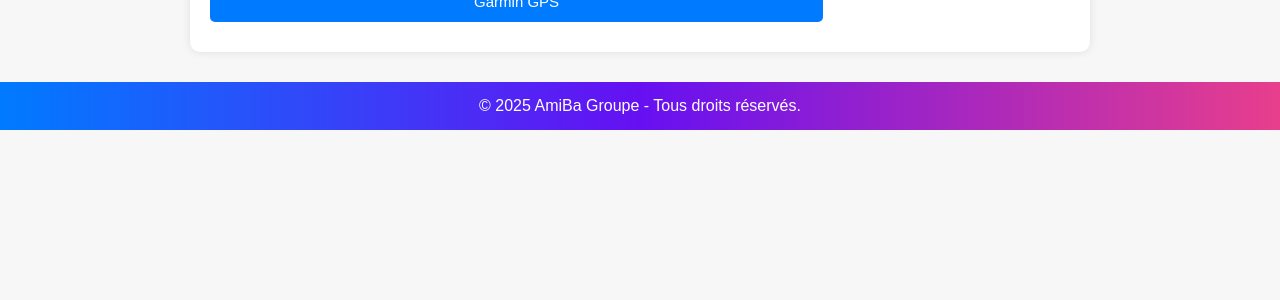
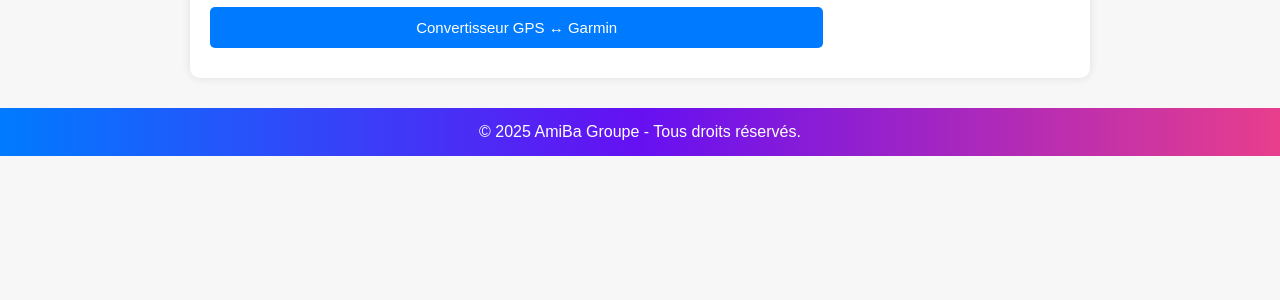
Before and after one commit to EMILEAG228/amibageo, a plain HTML site: page index.html in a window 1280 px wide. Shown: the part 500-800 px from the top of the page. Drawn offline with Linux system fonts and the light colour scheme.

Commit message:
Update index.html

```diff
--- a/index.html
+++ b/index.html
@@ -148,6 +148,7 @@
       <button onclick="generateLink()">Générer le lien</button>
       <button onclick="useCurrentLocation()">📍 Utiliser ma position actuelle</button>
       <a href="utmgps.html"><button>Garmin GPS</button></a>
+      <a href="converter.html"><button>Convertisseur GPS ↔ Garmin</button></a>
 
       <a id="link" href="#" target="_blank"></a>
     </div>
```
